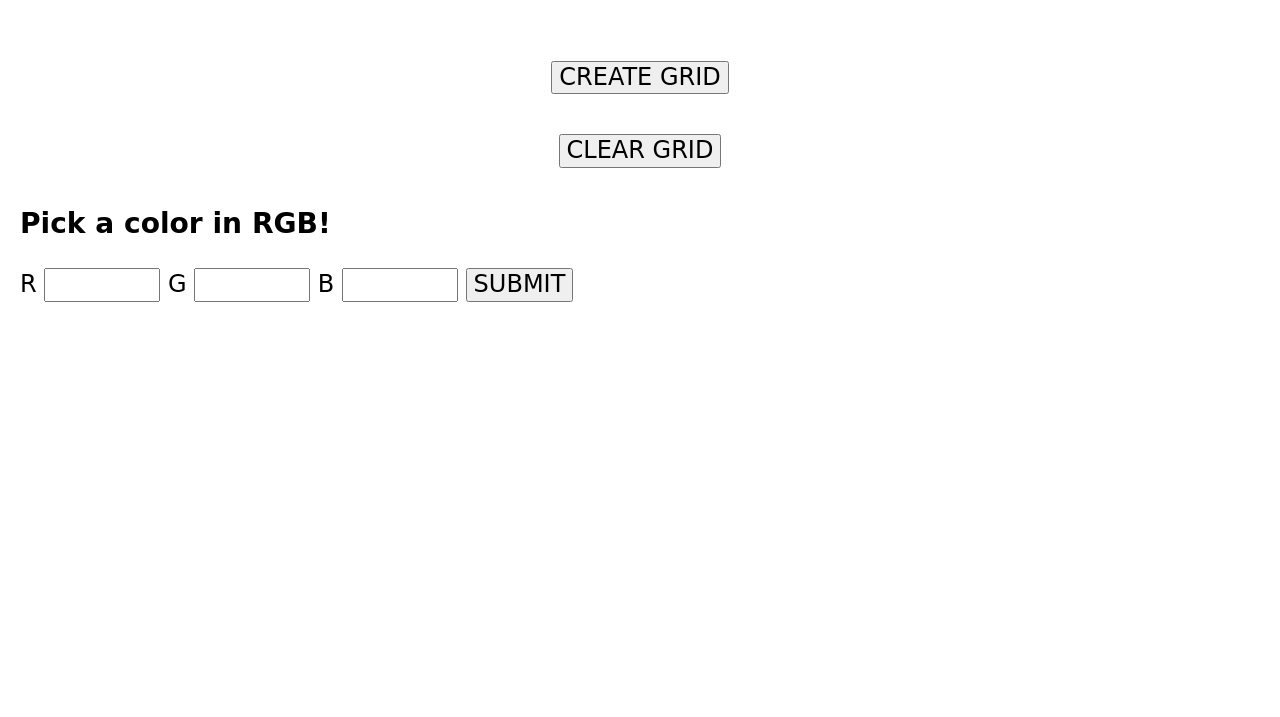
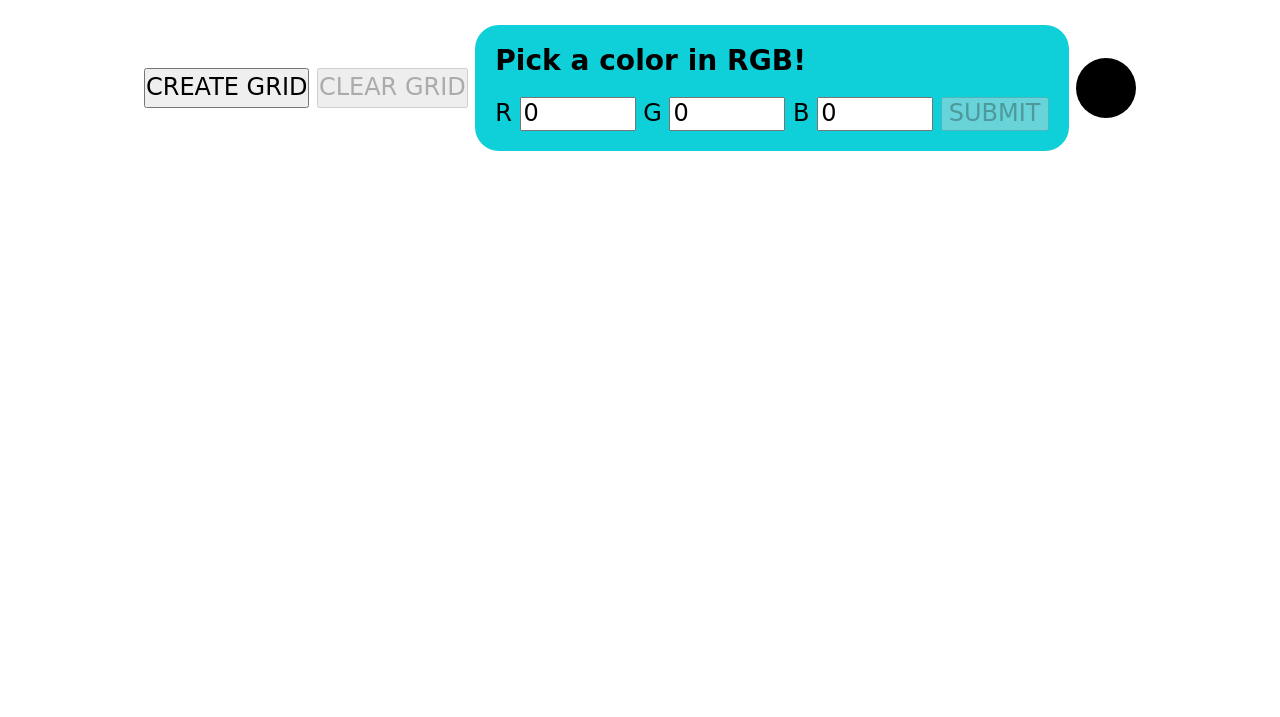
Before and after one commit to santiago-rodrig/etch-a-sketch, a plain HTML site: page index.html in a window 1280 px wide. Shown: the part 275-992 px from the top of the page. Drawn offline with Linux system fonts and the light colour scheme; a web font is replaced by a local one.

Commit message:
final touches, added drawing like experience, color picker, and clear button

```diff
--- a/index.html
+++ b/index.html
@@ -6,8 +6,8 @@
     <title>Etch a Sketch</title>
     <link rel="stylesheet" href="normalize.css">
     <link
-    href="https://fonts.googleapis.com/css?family=Long+Cang&display=swap"
-    rel="stylesheet"
+      href="https://fonts.googleapis.com/css?family=Long+Cang&display=swap"
+      rel="stylesheet"
     >
     <link rel="stylesheet" href="main.css">
   </head>
@@ -25,18 +25,25 @@
     </section>
     <main>
       <div id="interactions">
-        <button>CREATE GRID</button>
-        <button>CLEAR GRID</button>
+        <button id="create">CREATE GRID</button>
+        <button id="clear">CLEAR GRID</button>
         <form action="#">
           <h3>Pick a color in RGB!</h3>
           <label for="red">R</label>
-          <input id="red" name="red" type="number" min="0" max="255">
+          <input
+            id="red" name="red" type="number" min="0" max="255" value="0"
+          >
           <label for="green">G</label>
-          <input id="green" name="green" type="number" min="0" max="255">
+          <input
+            id="green" name="green" type="number" min="0" max="255" value="0"
+          >
           <label for="blue">B</label>
-          <input id="blue" name="blue" type="number" min="0" max="255">
-          <input type="submit" value="SUBMIT">
+          <input
+            id="blue" name="blue" type="number" min="0" max="255" value="0"
+          >
+          <input type="submit" name="submit" value="SUBMIT">
         </form>
+        <div id="current-color"></div>
       </div>
       <div id="grid">
       </div>
--- a/main.css
+++ b/main.css
@@ -28,14 +28,35 @@ footer a {
     color: #0fcfd8;
     text-decoration: none;
 }
-h1 {
+h1, h2, h3 {
     margin: 0;
 }
 button {
   display: block;
-  margin: 0 auto;
-  margin-bottom: 40px;
+  padding: 0;
+  height: 40px;
 }
 #grid {
   margin: 0 auto;
 }
+#interactions {
+  display: flex;
+  justify-content: space-between;
+  margin: 0 auto;
+  width: 80%;
+  align-items: center;
+  margin-bottom: 60px;
+}
+form {
+  background-color: #0fcfd8;
+  padding: 20px;
+  border-radius: 24px;
+}
+form h3 {
+  margin-bottom: 20px;
+}
+div#current-color {
+  width: 60px;
+  height: 60px;
+  border-radius: 50%;
+}
--- a/main.js
+++ b/main.js
@@ -2,6 +2,38 @@ document.addEventListener('DOMContentLoaded', function() {
   let grid = document.getElementById('grid');
   let createGridButton = document.querySelector('button');
   let footer = document.querySelector('footer');
+  let red = 0, green = 0, blue = 0;
+  let redColor = document.getElementById('red');
+  let greenColor = document.getElementById('green');
+  let blueColor = document.getElementById('blue');
+  let submitColor = document.querySelector('input[type="submit"]');
+  let clearGrid = document.getElementById('clear');
+  let currentColor = document.getElementById('current-color');
+  let userIsPainting = false;
+  let gridCreated = false;
+  currentColor.style.backgroundColor = '#000';
+  redColor.valueAsNumber = red;
+  greenColor.valueAsNumber = green;
+  blueColor.valueAsNumber = blue;
+  clearGrid.setAttribute('disabled', 'true');
+  submitColor.setAttribute('disabled', 'true');
+  clearGrid.addEventListener('click', e => {
+    e.preventDefault();
+    if (gridCreated) {
+      let squares = document.querySelectorAll('div.square');
+      squares.forEach(square => {
+        square.painted = false;
+        square.style.backgroundColor = 'rgb(255, 255, 255)';
+      });
+    }
+  });
+  submitColor.addEventListener('click', e => {
+    e.preventDefault();
+    red = redColor.valueAsNumber;
+    green = greenColor.valueAsNumber;
+    blue = blueColor.valueAsNumber;
+    currentColor.style.backgroundColor = `rgb(${red}, ${green}, ${blue})`;
+  });
   document.body.style.paddingBottom = (footer.offsetHeight + 40) + 'px';
   grid.width = 960;
   grid.height = 960;
@@ -9,17 +41,18 @@ document.addEventListener('DOMContentLoaded', function() {
   grid.style.height = grid.style.width;
   createGridButton.addEventListener('click', function(e) {
     e.preventDefault();
+    gridCreated = true;
+    submitColor.removeAttribute('disabled');
+    clearGrid.removeAttribute('disabled');
     let square = document.createElement('div');
     let rowOfSquares = document.createElement('div');
     let rowOfSquaresList, numberOfSquares, squares;
-        numberOfSquares = parseInt(prompt('Give the grid area in squares').trim());
+    numberOfSquares =
+    parseInt(prompt('Give the grid area in squares').trim());
     square.width = grid.width / numberOfSquares;
     square.height = square.width;
     square.style.width = square.width + 'px';
     square.style.height = square.style.width;
-        square.red = 0;
-        square.green = 0;
-        square.blue = 0;
     square.style.display = 'inline-block';
     square.classList.add('square');
     if (numberOfSquares) {
@@ -37,15 +70,28 @@ document.addEventListener('DOMContentLoaded', function() {
       });
       squares = document.getElementsByClassName('square');
       for (let i = 0; i < squares.length; i++) {
-                squares[i].addEventListener('mouseenter', paintSquare);
+        squares[i].addEventListener('mousemove', paintSquare);
+        squares[i].addEventListener('mousedown', e => {
+          e.preventDefault();
+          userIsPainting = true;
+        });
+        squares[i].addEventListener('mouseup', e => {
+          e.preventDefault();
+          userIsPainting = false;
+        });
         squares[i].style.border = '1px solid #222';
+        squares[i].painted = false;
+      }
+      function paintSquare(e) {
+        e.preventDefault();
+        if (userIsPainting) {
+          this.painted = true;
+          this.style.backgroundColor =
+            `rgb(${red}, ${green}, ${blue})`;
+        }
       }
       square.remove();
       rowOfSquares.remove();
     }
   });
-    function paintSquare(e) {
-        e.preventDefault();
-        this.style.backgroundColor = `rgb(${square.red}, ${square.green}, ${square.blue})`;
-    }
 });
```
Lines whose indentation alone changed are shown as unchanged.
